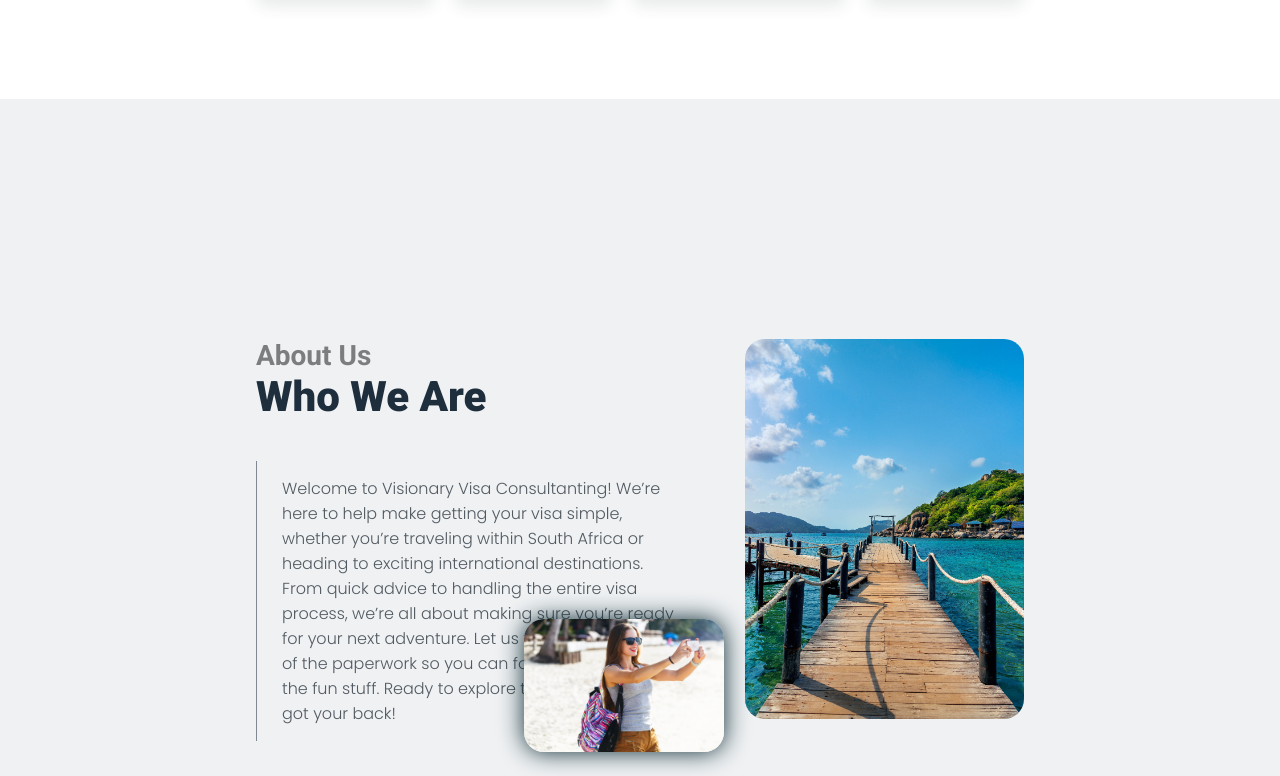
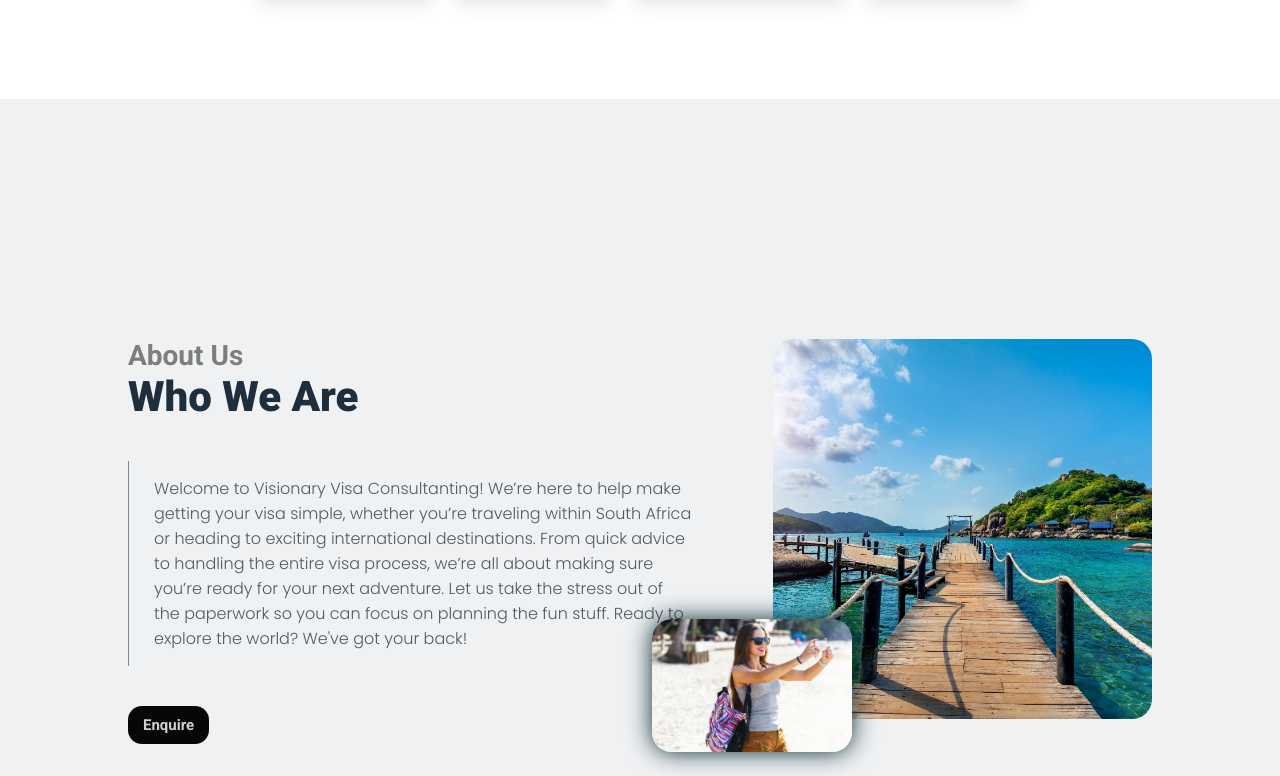
Before and after one commit to Munyabelden/Visa_Consultant-, a React (Create React App) app: page /about in a window 1280 px wide. Shown: the part 1084-1860 px from the top of the page. Built offline with nearby package versions, Linux system fonts and the light colour scheme; the HTML template or start-up script is replaced by a standard one.

Commit message:
Finish styles mobile

```diff
--- a/src/components/styles/About.css
+++ b/src/components/styles/About.css
@@ -54,8 +54,12 @@
   .values {
     grid-template-columns: repeat(4, 1fr);
   }
+
+  .home-about.about-p {
+    padding-inline: 20%;
+  }
 }
 
 .home-about.about-p {
-  padding-inline: 20%;
+  padding-inline: 10%;
 }
```
